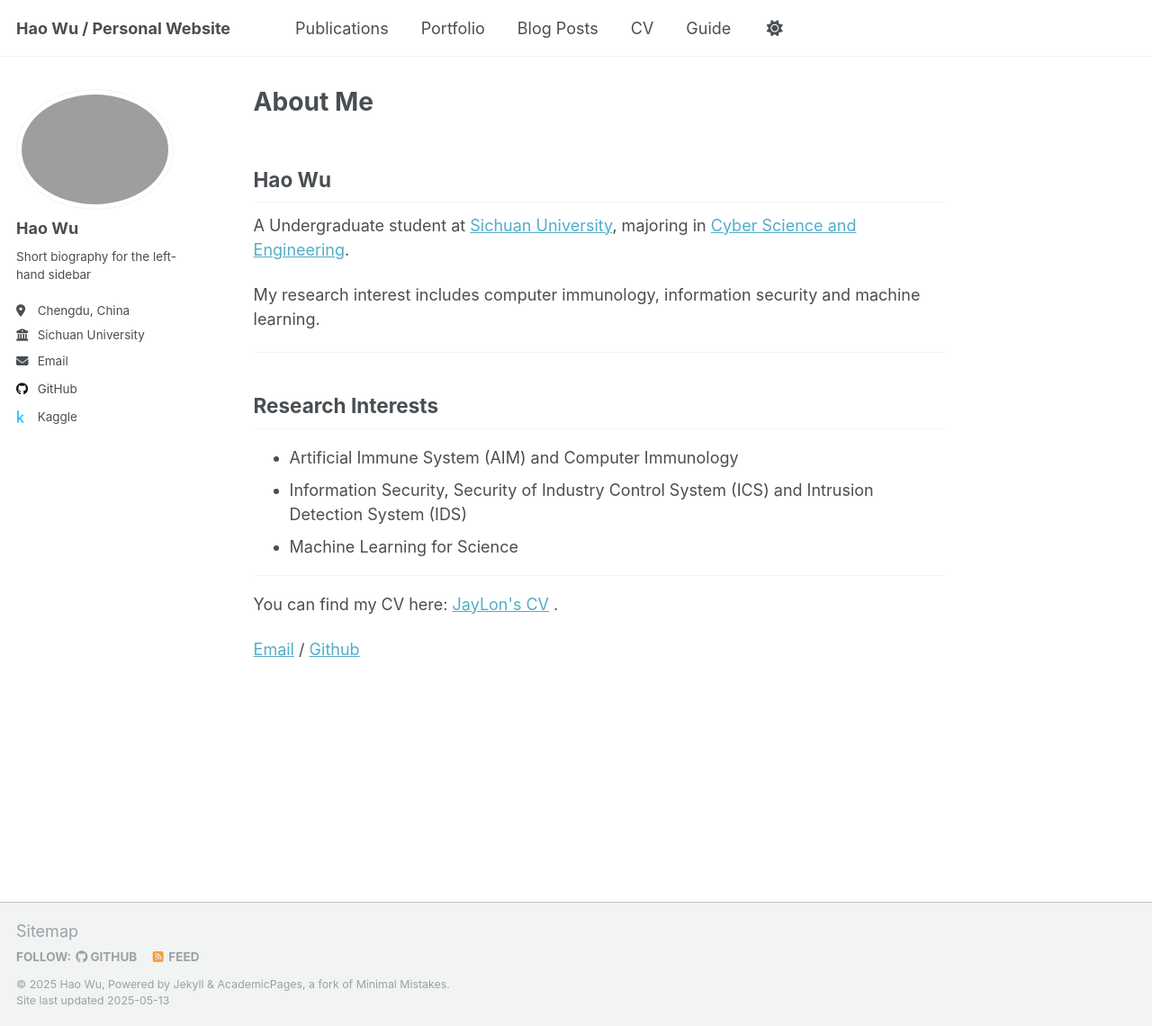
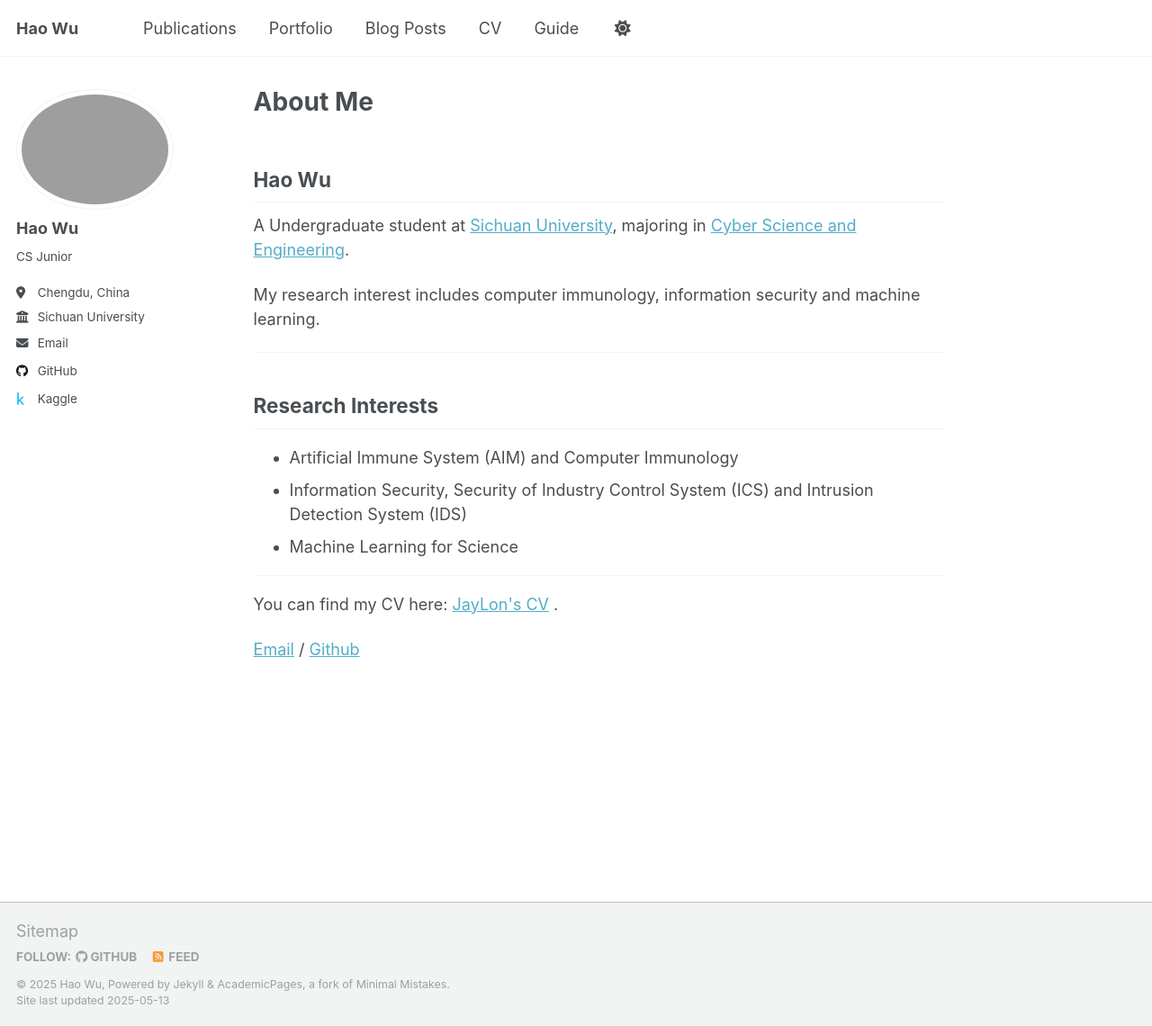
Before and after one commit to JayLon1022/JayLon1022.github.io, a Jekyll site: the page built from _pages/about.md, in a window 1280 px wide and 1140 px high. Shown: the whole window at 90% size. Built offline with Jekyll 4.4.1, drawn with Linux system fonts in a browser that asks for light colours.

Commit message:
Update _config.yml

```diff
--- a/_config.yml
+++ b/_config.yml
@@ -9,7 +9,7 @@
 # Basic Site Settings
 locale                   : "en-US"
 site_theme               : "default"
-title                    : "Hao Wu / Personal Website"
+title                    : "Hao Wu"
 title_separator          : "-"
 name                     : &name "Hao Wu"
 description              : &description "a third year undergraduate student from Sichuan University."
@@ -25,7 +25,7 @@ author:
   avatar           : "profile.png"
   name             : "Hao Wu"
   pronouns         : #"he/him"
-  bio              : "Short biography for the left-hand sidebar"
+  bio              : "CS Junior"
   location         : "Chengdu, China"
   employer         : "Sichuan University"
   uri              : # URL
```
